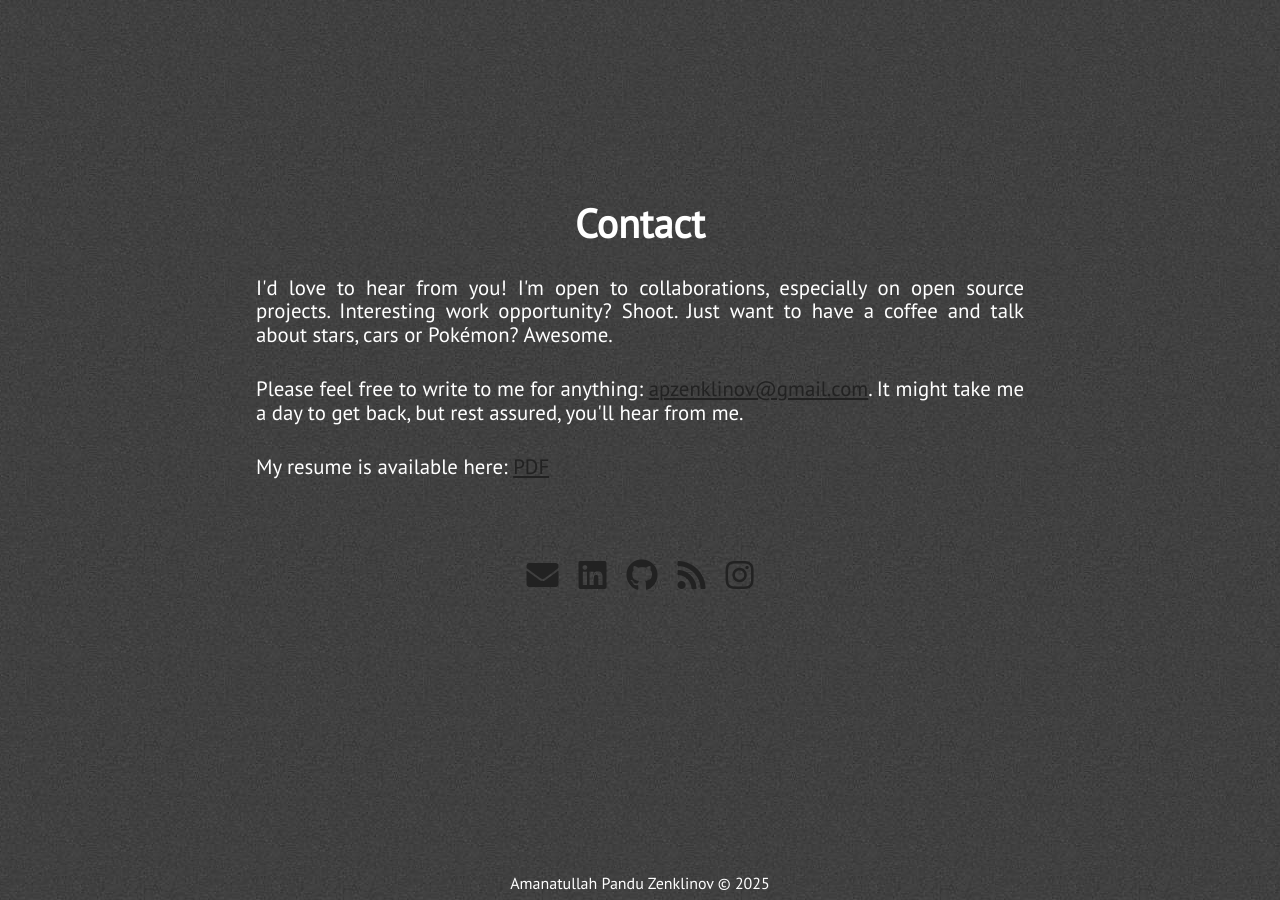
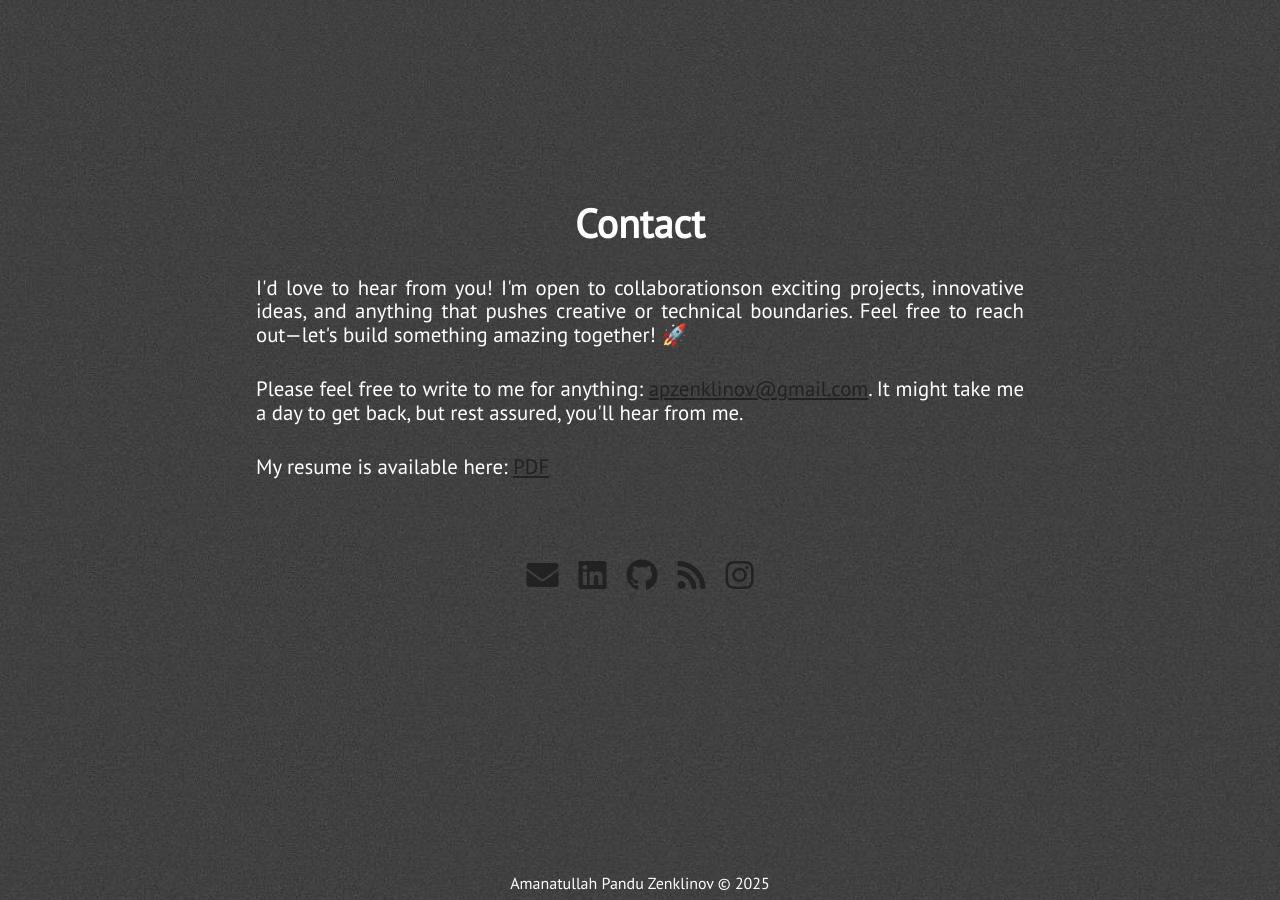
Before and after one commit to zenklinov/portfolio, a Jekyll site: the page built from index.html, in a window 1280 px wide and 900 px high, scrolled down 4081 px. Built offline with Jekyll 4.4.1, drawn with Linux system fonts in a browser that asks for light colours; nearby versions of some CDN libraries.

Commit message:
Update extra.html

```diff
--- a/_includes/extra.html
+++ b/_includes/extra.html
@@ -3,7 +3,7 @@
         <div>
             <div class="section-heading" id="chat-text">Contact</div>
             <p class="paragraph-text justify-text">
-                I'd love to hear from you! I'm open to collaborations, especially on open source projects. Interesting work opportunity? Shoot. Just want to have a coffee and talk about stars, cars or Pokémon? Awesome.
+                I'd love to hear from you! I'm open to collaborationson exciting projects, innovative ideas, and anything that pushes creative or technical boundaries. Feel free to reach out—let's build something amazing together! 🚀
             </p>
             <p class="paragraph-text justify-text">
                 Please feel free to write to me for anything: <a href="mailto:{{ site.email }}">{{ site.email }}</a>. It might take me a day to get back, but rest assured, you'll hear from me.
```
